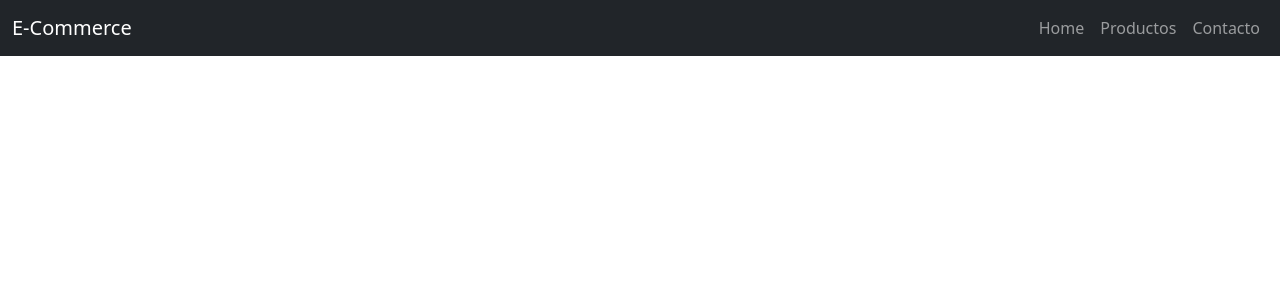
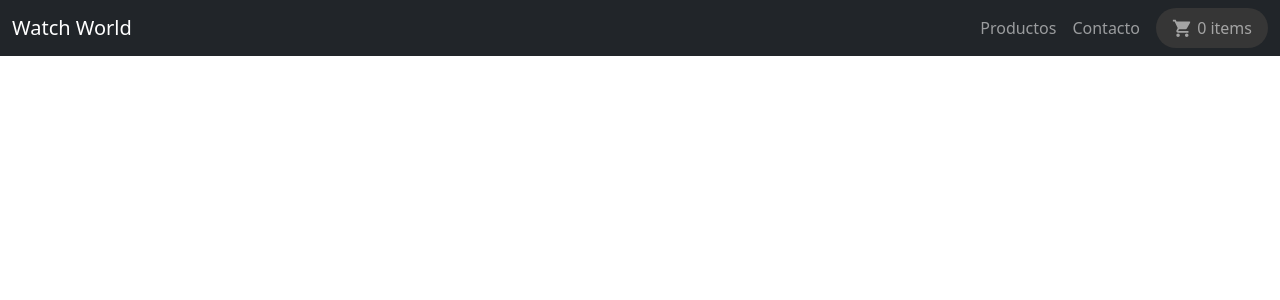
Before and after one commit to Joaquinviretti/React-ecommerce-Viretti, a React (Create React App) app: page / in a window 1280 px wide. Shown: the top 300 px of the page. Built offline with nearby package versions, Linux system fonts and the light colour scheme.

Commit message:
Agrego widget carrito

```diff
--- a/package.json
+++ b/package.json
@@ -10,7 +10,9 @@
     "react": "^17.0.2",
     "react-bootstrap": "^1.6.1",
     "react-dom": "^17.0.2",
+    "react-icons": "^4.2.0",
     "react-scripts": "4.0.3",
+    "sass": "^1.35.2",
     "web-vitals": "^1.1.2"
   },
   "scripts": {
--- /dev/null
+++ b/src/components/CartWidget/CartWidget.jsx
@@ -0,0 +1,12 @@
+import { MdShoppingCart } from 'react-icons/md';
+import { IconContext } from "react-icons";
+import './CartWidget.scss'
+
+const CartWidget = () =>
+    <IconContext.Provider value={{size:"1.3em"}}>
+        <div className="cartWidgetContainer">
+            <MdShoppingCart /> <span>0 items</span>
+        </div>
+    </IconContext.Provider>
+
+export default CartWidget
--- /dev/null
+++ b/src/components/CartWidget/CartWidget.scss
@@ -0,0 +1,11 @@
+.cartWidgetContainer {
+    width: 7rem;
+    height: 100%;
+    display: flex;
+    align-items: center;
+    justify-content: space-between;
+    background-color: rgb(54, 54, 54);
+    border-radius: 20px;
+    padding: 0 1em;
+    margin-left: 0.5em;
+}
--- a/src/components/NavBar/NavBar.jsx
+++ b/src/components/NavBar/NavBar.jsx
@@ -1,17 +1,22 @@
 import Navbar from "react-bootstrap/Navbar"
 import Container from "react-bootstrap/Container"
 import Nav from "react-bootstrap/Nav"
+import CartWidget from "../CartWidget/CartWidget"
+import "./NavBar.scss"
 
 const NavBar = () =>
-    <Navbar bg="dark" variant="dark">
+    <Navbar collapseOnSelect expand="md" bg="dark" variant="dark">
         <Container fluid="xxl">
-            <Navbar.Brand href="#home">E-Commerce</Navbar.Brand>
-            <Nav className="ms-auto">
-                <Nav.Link href="#home">Home</Nav.Link>
-                <Nav.Link href="#features">Productos</Nav.Link>
-                <Nav.Link href="#pricing">Contacto</Nav.Link>
-            </Nav>
+            <Navbar.Brand href="#home">Watch World</Navbar.Brand>
+            <Navbar.Toggle aria-controls="responsive-navbar-nav" />
+            <Navbar.Collapse id="responsive-navbar-nav">
+                <Nav className="ms-auto">
+                    <Nav.Link href="#features">Productos</Nav.Link>
+                    <Nav.Link href="#pricing">Contacto</Nav.Link>
+                    <Nav.Link href="#cart" className="navLinkCart"><CartWidget/></Nav.Link>
+                </Nav>
+            </Navbar.Collapse>
         </Container>
-    </Navbar>
+    </Navbar >
 
 export default NavBar;
--- /dev/null
+++ b/src/components/NavBar/NavBar.scss
@@ -0,0 +1,11 @@
+.navbar-toggler {
+    border: none!important;
+    &:focus {
+        box-shadow: none!important;
+    }
+}
+
+.navLinkCart {
+   padding: 0!important;
+   margin: 0!important;
+}
```
Also changed, not shown: 1 other file (tests, documents, lock files or other folders).
